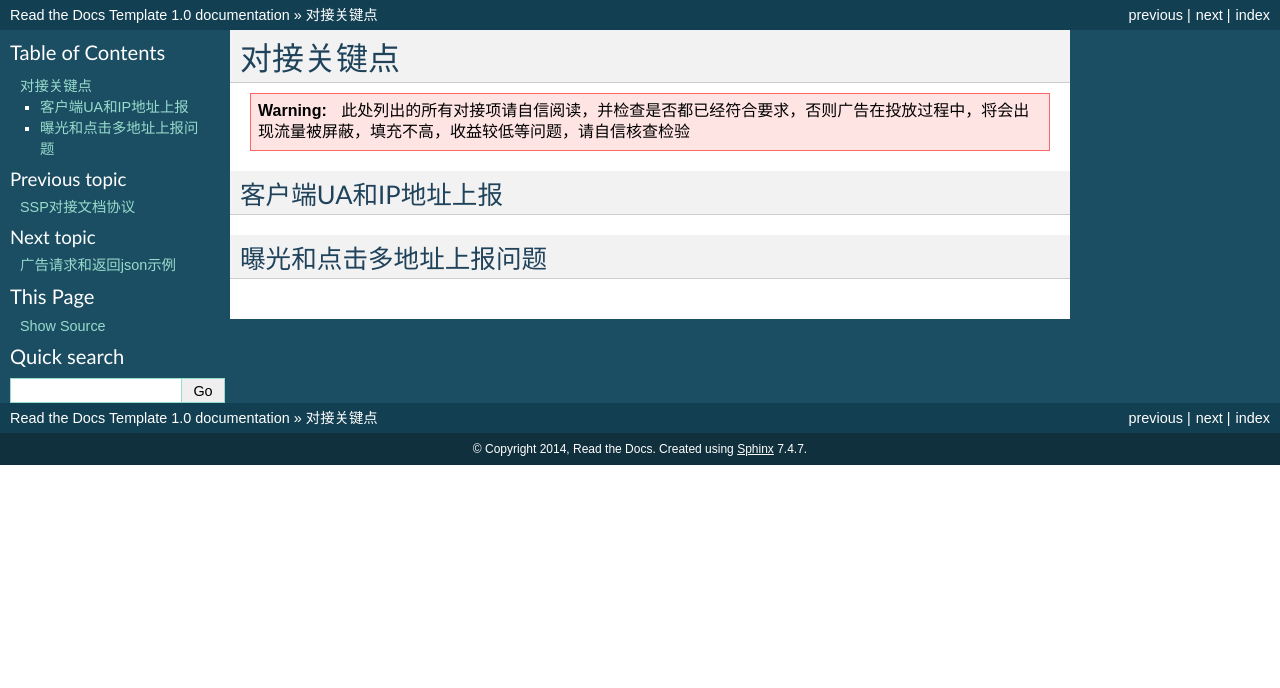
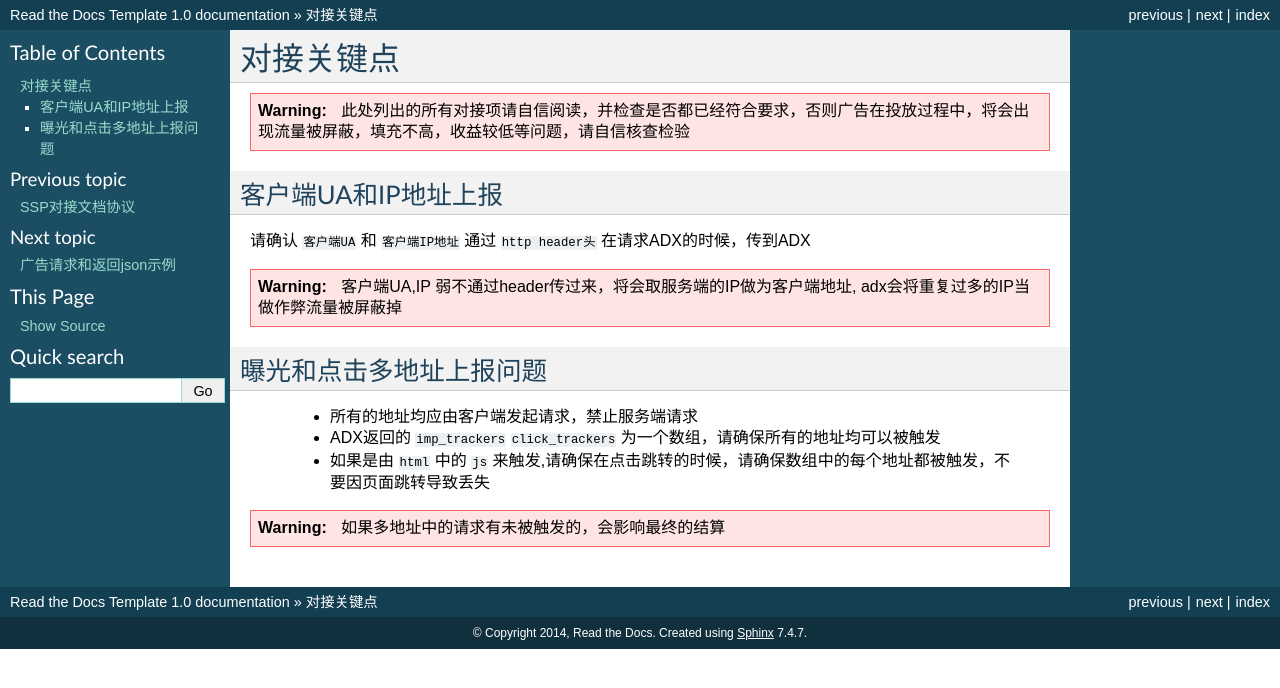
Before and after one commit to yumimobi/adx_ssp_doc, a Sphinx documentation site: the page built from docs/import_step.rst, in a window 1280 px wide. Shown: the top 688 px of the page. Built offline with Sphinx 7.4.7, drawn with Linux system fonts in a browser that asks for light colours.

Commit message:
补充注意事项

```diff
--- a/docs/import_step.rst
+++ b/docs/import_step.rst
@@ -7,8 +7,15 @@
 客户端UA和IP地址上报
 --------------------
 
+请确认 ``客户端UA`` 和 ``客户端IP地址`` 通过 ``http header头`` 在请求ADX的时候，传到ADX
 
-
+.. warning:: 客户端UA,IP 弱不通过header传过来，将会取服务端的IP做为客户端地址, adx会将重复过多的IP当做作弊流量被屏蔽掉
 
 曝光和点击多地址上报问题
 ------------------------
+
+ * 所有的地址均应由客户端发起请求，禁止服务端请求
+ * ADX返回的 ``imp_trackers`` ``click_trackers`` 为一个数组，请确保所有的地址均可以被触发
+ * 如果是由 ``html`` 中的 ``js`` 来触发,请确保在点击跳转的时候，请确保数组中的每个地址都被触发，不要因页面跳转导致丢失
+
+.. warning:: 如果多地址中的请求有未被触发的，会影响最终的结算
```
